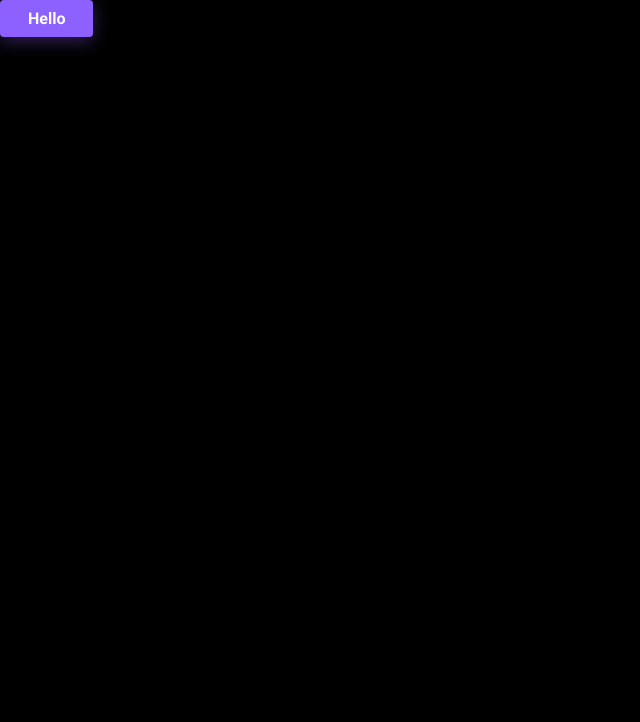
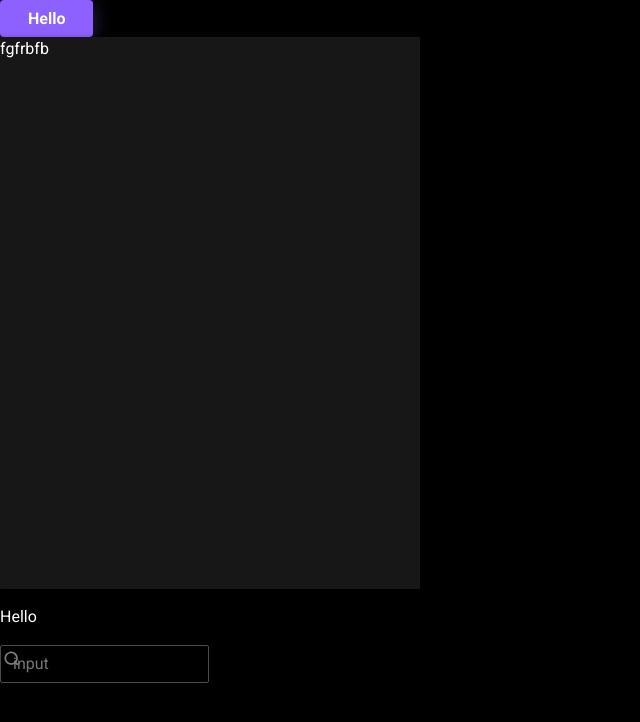
Before and after one commit to GmyryaAnastasia/flashcards, a React (Vite) app: page / in a window 1280 px wide. Shown: the top 722 px of the page, without its empty margins (0-640 px from the left). Built offline with nearby package versions, Linux system fonts and the light colour scheme.

Commit message:
add input styles

```diff
--- a/src/App.tsx
+++ b/src/App.tsx
@@ -1,5 +1,17 @@
 import {Button} from "@/components/ui/button";
+import {Typography} from "@/components/ui/typography";
+import {Card} from "@/components/ui/card";
+import {Input} from "@/components/ui/input";
+import Search from "@/assets/search";
 
 export function App() {
-  return <Button>Hello</Button>
+    return (
+        <>
+            <Button>Hello</Button>
+            <Card>fgfrbfb</Card>
+            <Typography>Hello</Typography>
+            <Input type={'search'} placeholder={'input'} title={'input'}disabled={false} ></Input>
+
+        </>
+    )
 }
--- a/src/components/ui/button/button.module.scss
+++ b/src/components/ui/button/button.module.scss
@@ -75,7 +75,6 @@
     background: var(--color-dark-300);
     border: 2px solid var(--color-info-700);
     border-radius: 4px;
-    box-shadow: 0 2px 10px 0 rgb(109 109 109 / 0 / 25);
   }
 
 }
--- a/src/components/ui/input/input.module.scss
+++ b/src/components/ui/input/input.module.scss
@@ -1,5 +1,5 @@
 .root {
-  width: 100%;
+  width: 50%;
 }
 
 .fieldContainer {
@@ -13,6 +13,8 @@
 }
 
 .field {
+  position: relative;
+
   padding: 6px 12px;
 
   font-size: 16px;
@@ -39,32 +41,37 @@
     border-color: var(--color-dark-300);
     outline: 1px solid var(--color-dark-300);
 
-    &.disabledLabel {
+    &.label {
       color: var(--color-dark-300);
+    }
+
+    &:active{
+      border-color: var(--color-light-100);
+      outline: 1px solid var(--color-light-100);
+
+      &::placeholder{
+        color: var(--color-light-100);
+      }
+    }
+
+    & .search{
+      padding: 6px 20px;
     }
   }
 
+&.error{
+  border: 1px solid var(--color-dark-300);
+  border-color: var(--color-danger-300);
+
+  &.errorLabel{
+    margin-bottom: 1px;
+    color: var(--color-danger-300);
+  }
+}
 
 }
 
-.error {
-  padding: 6px 12px;
 
-  font-size: 16px;
-  font-weight: 400;
-  font-style: normal;
-  line-height: 24px;
-  color: var(--color-danger-300);
-
-  background: transparent;
-  border: 1px solid var(--color-dark-300);
-  border-color: var(--color-danger-300);
-  border-radius: 2px;
-
-  &::placeholder {
-    color: var(--color-danger-300);
-  }
-}
 
 .showPassword {
   cursor: pointer;
@@ -72,7 +79,7 @@
   position: absolute;
   top: 50%;
   bottom: 50%;
-  left: 12%;
+  left: 23%;
   transform: translateY(-50%);
 
   width: 20px;
@@ -83,6 +90,10 @@
   background: transparent;
   border: 0;
   outline: 0;
+}
+
+.showSearchBox{
+  margin-right: 10px;
 }
 
 .showSearch {
--- a/src/components/ui/input/input.tsx
+++ b/src/components/ui/input/input.tsx
@@ -5,7 +5,7 @@ import s from "./input.module.scss"
 import {useState} from "react";
 import EyeOff from "@/assets/eyeOff";
 import Eye from "@/assets/eye";
-import Close from "@/assets/close";
+
 
 type InputProps = {
     onValueChange?: (value: string) => void
@@ -13,9 +13,10 @@ type InputProps = {
     placeholder?: string
     errorMessage?: string
     title?: string
+    disabled: boolean
 } & ComponentPropsWithoutRef<'input'>
 
-export const Input = ({type, placeholder, errorMessage, title, onValueChange, onChange}: InputProps) => {
+export const Input = ({type, placeholder, errorMessage, title, onValueChange, onChange, disabled}: InputProps) => {
     const [showPassword, setShowPassword] = useState<boolean>(false)
     let isPasswordButtonShow = false
     let isSearchButtonShow = false
@@ -33,27 +34,27 @@ export const Input = ({type, placeholder, errorMessage, title, onValueChange, on
 
 
     return (
-
         <div className={s.root}>
-            <div>
-                <Typography variant={'body2'} className={s.label}>{title}</Typography>
-            </div>
+            {!isSearchButtonShow &&
+                <div>
+                    <Typography variant={'body2'} className={s.label}>{title}</Typography>
+                </div>}
             <div className={s.fieldContainer}>
                 <input type={showPassword ? 'text' : type} placeholder={placeholder} onChange={onChangeHandler}
-                       className={errorMessage?s.error:s.field}/>
+                       className={`${s.field} ${errorMessage && s.error}`} disabled={disabled}/>
                 {isPasswordButtonShow &&
-                    <button className={s.showPassword} onClick={() => setShowPassword(!showPassword)}>{showPassword ? <EyeOff/> : <Eye/>}</button>}
+                    <button className={s.showPassword} onClick={() => setShowPassword(!showPassword)}>{showPassword ?
+                        <EyeOff/> : <Eye/>}</button>}
                 {isSearchButtonShow &&
-                    <div>
+                    <div className={s.showSearchBox}>
                         <button className={s.showSearch}><Search/></button>
-                        <button><Close/></button>
                     </div>
                 }
             </div>
+            <div>
+                <Typography variant={'caption'} className={s.errorLabel}>{errorMessage}</Typography>
+            </div>
 
-            <div>
-                <Typography variant={'caption'} className={''}>{errorMessage}</Typography>
-            </div>
         </div>
 
     )
--- a/src/components/ui/typography/typography.tsx
+++ b/src/components/ui/typography/typography.tsx
@@ -1,32 +1,39 @@
+import { ComponentPropsWithoutRef, ElementType, ReactNode } from 'react'
+
+import { clsx } from 'clsx'
+
 import s from './typography.module.scss'
-import {ComponentPropsWithoutRef, ElementType} from "react/index";
 
-
-
-export type TextProps<T extends ElementType = 'p'>={
-    as?:T
+export type TypographyProps<T extends ElementType> = {
+    as?: T
     variant?:
-        |'large'
-        |'h1'
-        |'h2'
-        |'h3'
-        |'body1'
-        |'subtitle1'
-        |'body2'
-        |'subtitle2'
+        | 'large'
+        | 'h1'
+        | 'h2'
+        | 'h3'
+        | 'body1'
+        | 'body2'
+        | 'subtitle1'
+        | 'subtitle2'
         | 'caption'
-        |'overline'
-        |'link1'
-        |'link2'
-    className:string
+        | 'overline'
+        | 'link1'
+        | 'link2'
+    children?: ReactNode
+    className?: string
 } & ComponentPropsWithoutRef<T>
 
-export const Typography=<T extends ElementType = 'p'>(
-    {as, className, variant = 'body1', ...restProps}: TextProps<T> & Omit<ComponentPropsWithoutRef<T>, keyof TextProps<T>>
-)=>{
+export function Typography<T extends ElementType = 'p'>({
+                                                            as,
+                                                            className,
+                                                            variant = 'body1',
+                                                            ...otherProps
+                                                        }: TypographyProps<T> & Omit<ComponentPropsWithoutRef<T>, keyof TypographyProps<T>>) {
+    const Component = as || 'p'
 
-    const Component = as || 'p'
-    return (
-        <Component className={`${s[variant]} ${className}`} {...restProps}  />
-    )
+    const classNames = {
+        root: clsx(s[variant], className),
+    }
+
+    return <Component className={classNames.root} {...otherProps} />
 }
```
Also changed, not shown: tsconfig.json (+4 -3 lines).
